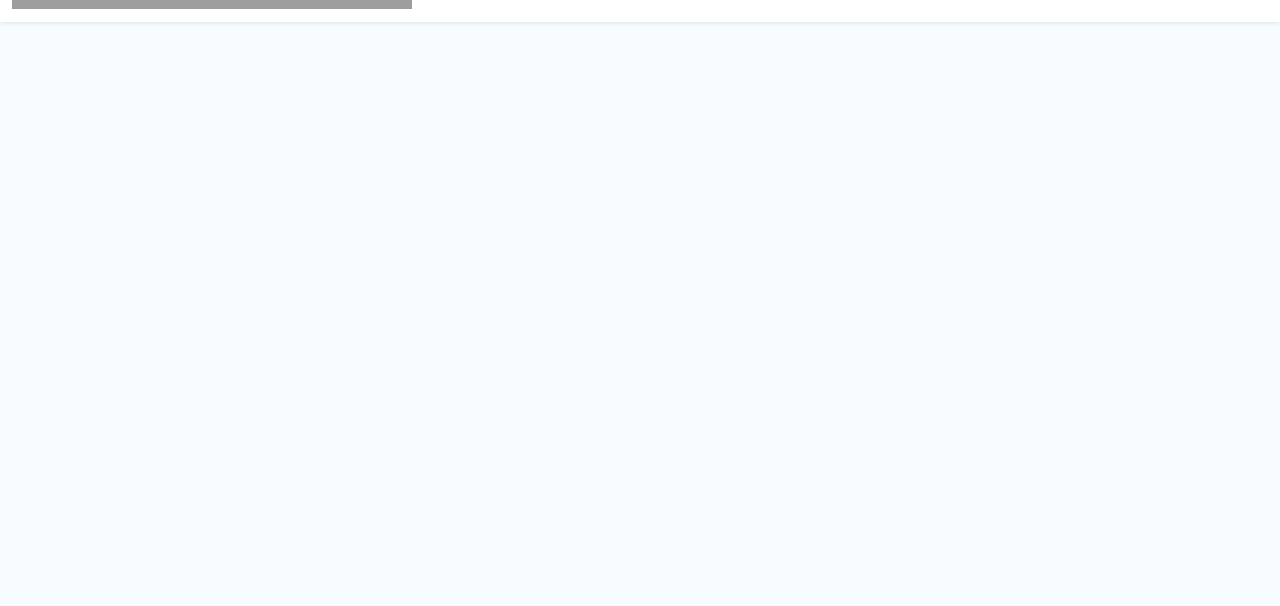
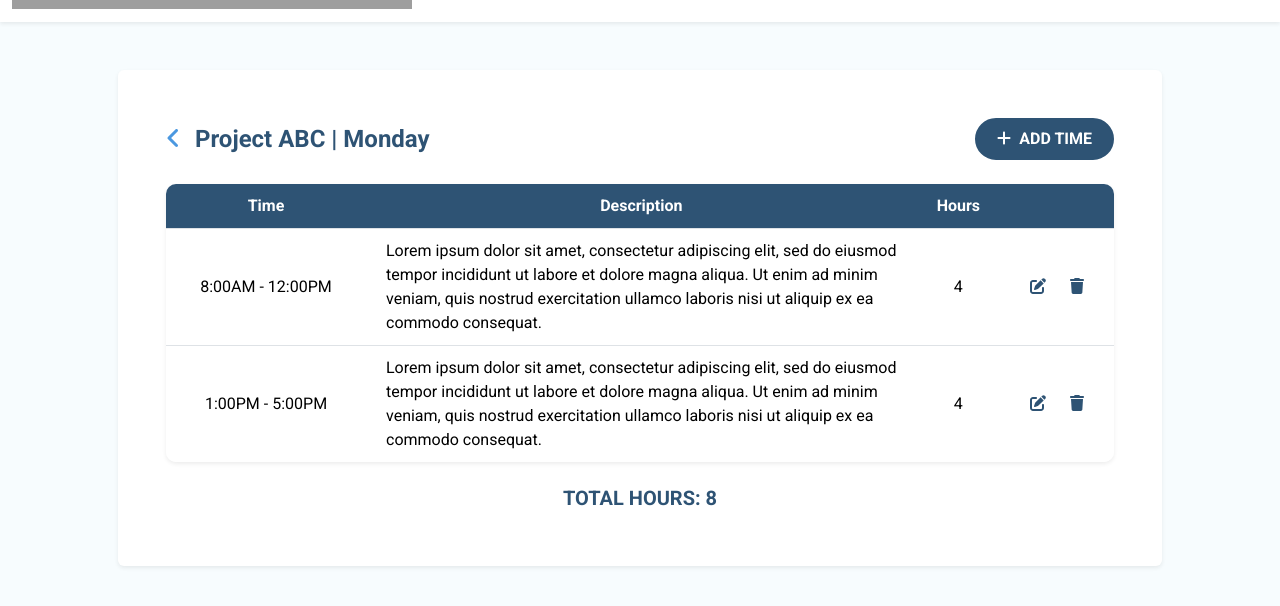
Before and after one commit to dizzacnd/time-tracker, a Vue app: page /view/1 in a window 1280 px wide. Before the commit this address had no page. Shown: the part 304-910 px from the top of the page. Before the commit the page ends 800 px from the top, so only its background shows below. Built offline with nearby package versions, Linux system fonts and the light colour scheme; grey boxes are pictures that could not be loaded.

Commit message:
feat(view date): show data from local storage

```diff
--- a/src/App.vue
+++ b/src/App.vue
@@ -18,7 +18,35 @@ export default {
   },
   mounted() {
     var projects = [{"id":"1", "name":"Project ABC"}, {"id":"2", "name":"Project DEF"}, {"id":"3", "name":"Project JHI"}];
-    var logs = [{"id":"1", "day":"Monday", "hours": 8}, {"id":"2", "day":"Tuesday", "hours": 8}];
+    var logs = [{
+        "id":"1",
+        "project_id":"1",
+        "day":"Monday",
+        "hours": 8,
+        logs: [{
+          "time": "8:00AM - 12:00PM",
+          "description": "Lorem ipsum dolor sit amet, consectetur adipiscing elit, sed do eiusmod tempor incididunt ut labore et dolore magna aliqua. Ut enim ad minim veniam, quis nostrud exercitation ullamco laboris nisi ut aliquip ex ea commodo consequat.",
+          "hours": 4
+        }, {
+          "time": "1:00PM - 5:00PM",
+          "description": "Lorem ipsum dolor sit amet, consectetur adipiscing elit, sed do eiusmod tempor incididunt ut labore et dolore magna aliqua. Ut enim ad minim veniam, quis nostrud exercitation ullamco laboris nisi ut aliquip ex ea commodo consequat.",
+          "hours": 4
+        }]
+      }, {
+        "id":"2",
+        "project_id":"1",
+        "day":"Tuesday",
+        "hours": 8,
+        logs: [{
+          "time": "8:00AM - 12:00PM",
+          "description": "Lorem ipsum dolor sit amet, consectetur adipiscing elit, sed do eiusmod tempor incididunt ut labore et dolore magna aliqua. Ut enim ad minim veniam, quis nostrud exercitation ullamco laboris nisi ut aliquip ex ea commodo consequat.",
+          "hours": 4
+        }, {
+          "time": "1:00PM - 5:00PM",
+          "description": "Lorem ipsum dolor sit amet, consectetur adipiscing elit, sed do eiusmod tempor incididunt ut labore et dolore magna aliqua. Ut enim ad minim veniam, quis nostrud exercitation ullamco laboris nisi ut aliquip ex ea commodo consequat.",
+          "hours": 4
+        }]
+      }];
 
     localStorage.setItem("projects", JSON.stringify(projects));
     localStorage.setItem("logs", JSON.stringify(logs));
--- a/src/components/ViewDate.vue
+++ b/src/components/ViewDate.vue
@@ -4,45 +4,25 @@
 			<div class="d-lg-flex justify-content-between align-items-center">
         <h1 class="fw-bold fs-4 mb-0">
           <router-link to="/dashboard" class="me-2"><i class="fa-solid fa-angle-left"></i></router-link>
-          Project ABC | Monday Jun 5 - Jun 11 2023
+          {{ currentProject.name }} | {{ currentLog.day }}
         </h1>
         <button class="btn-blue rounded-pill mt-3 mt-lg-0" data-bs-toggle="modal" data-bs-target="#addModal"><i class="fa-solid fa-plus me-1"></i> Add Time</button>
 			</div>
       <div class="table-responsive-sm">
         <table class="table shadow-sm mt-4 daily">
           <thead class="text-center">
-            <th>Time</th>
-            <th>Description</th>
-            <th>Hours</th>
-            <th></th>
+            <tr>
+              <th>Time</th>
+              <th>Description</th>
+              <th>Hours</th>
+              <th></th>
+            </tr>
           </thead>
           <tbody>
-            <tr>
-              <td>8:00AM - 12:10PM</td>
-              <td>Lorem ipsum dolor sit amet, consectetur adipiscing elit, sed do eiusmod tempor incididunt ut labore et dolore magna aliqua. Ut enim ad minim veniam, quis nostrud exercitation ullamco laboris nisi ut aliquip ex ea commodo consequat.</td>
-              <td>4:10</td>
-              <td>
-                <div class="d-flex">
-                  <button class="btn-transparent"><i class="fa-solid fa-pen-to-square me-1"></i></button>
-                  <button class="btn-transparent"><i class="fa-solid fa-trash"></i></button>
-                </div>
-              </td>
-            </tr>
-            <tr>
-              <td>1:00PM - 3:30PM</td>
-              <td>Lorem ipsum dolor sit amet, consectetur adipiscing elit, sed do eiusmod tempor incididunt ut labore et dolore magna aliqua. Ut enim ad minim veniam, quis nostrud exercitation ullamco laboris nisi ut aliquip ex ea commodo consequat.</td>
-              <td>2:30</td>
-              <td>
-                <div class="d-flex">
-                  <button class="btn-transparent"><i class="fa-solid fa-pen-to-square me-1"></i></button>
-                  <button class="btn-transparent"><i class="fa-solid fa-trash"></i></button>
-                </div>
-              </td>
-            </tr>
-            <tr>
-              <td>4:00PM - 6:20PM</td>
-              <td>Lorem ipsum dolor sit amet, consectetur adipiscing elit, sed do eiusmod tempor incididunt ut labore et dolore magna aliqua.</td>
-              <td>1:20</td>
+            <tr v-for="(log, index) in currentLog.logs" :key="index">
+              <td>{{ log.time }}</td>
+              <td>{{ log.description }}</td>
+              <td>{{ log.hours }}</td>
               <td>
                 <div class="d-flex">
                   <button class="btn-transparent"><i class="fa-solid fa-pen-to-square me-1"></i></button>
@@ -64,6 +44,25 @@ import addModal from "./AddModal";
 
 export default {
   name: "ViewDate",
-  components: { addModal }
+  components: { addModal },
+  data() {
+    return {
+      storedProjects: {},
+      storedLogs: {},
+      logId: null,
+      currentLog: [],
+      projectId: null,
+      currentProject: [],
+    };
+  },
+  mounted() {
+    this.storedProjects = JSON.parse(localStorage.getItem("projects"));
+    this.storedLogs = JSON.parse(localStorage.getItem("logs"));
+
+    this.logId = this.$router.currentRoute._value.params.id;
+    this.currentLog = this.storedLogs[this.logId - 1];
+
+    this.currentProject = this.storedProjects[this.currentLog.project_id - 1];
+  },
 };
 </script>
--- a/src/router.js
+++ b/src/router.js
@@ -14,7 +14,7 @@ const routes =  [
     component: () => import("./components/Dashboard")
   },
   {
-    path: "/view",
+    path: "/view/:id",
     alias: "/view",
     name: "View Date",
     component: () => import("./components/ViewDate")
```
